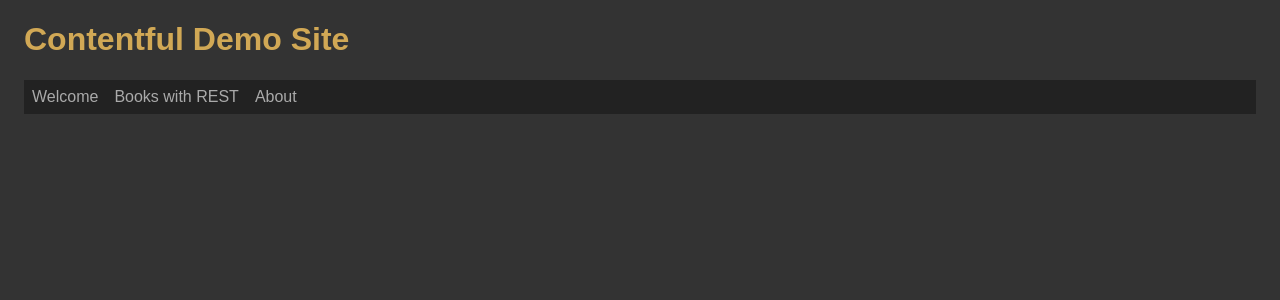
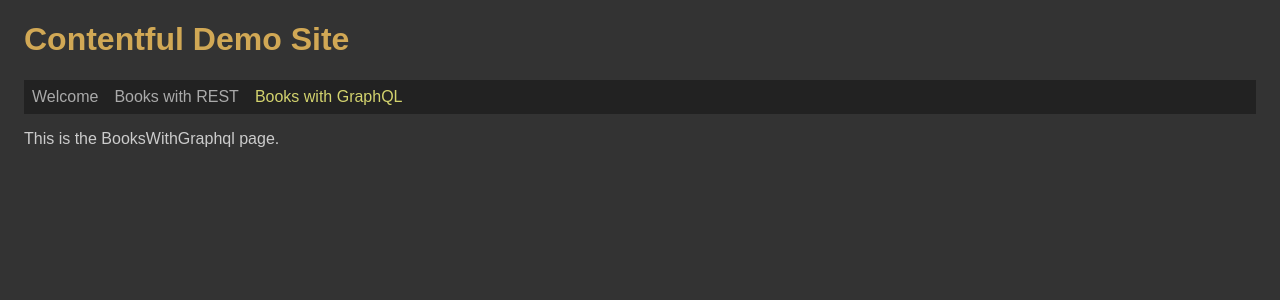
Before and after one commit to edwardtanguay/et008-contentful-react, a React (Vite) app: page /booksWithGraphql in a window 1280 px wide. Shown: the top 300 px of the page. Built offline with nearby package versions, Linux system fonts and the light colour scheme; no server answers.

Commit message:
graphql works with then

```diff
--- a/src/App.tsx
+++ b/src/App.tsx
@@ -1,8 +1,8 @@
 import './App.scss';
 import { NavLink, Routes, Route, Navigate } from 'react-router-dom';
 import { PageWelcome } from './pages/PageWelcome';
-import { PageAbout } from './pages/PageAbout';
 import { PageBooksWithRest } from './pages/PageBooksWithRest';
+import { PageBooksWithGraphql } from './pages/PageBooksWithGraphql';
 
 function App() {
 	return (
@@ -11,13 +11,13 @@
 			<nav>
 				<NavLink to="/welcome">Welcome</NavLink>
 				<NavLink to="/booksWithRest">Books with REST</NavLink>
-				<NavLink to="/about">About</NavLink>
+				<NavLink to="/booksWithGraphql">Books with GraphQL</NavLink>
 			</nav>
 
 			<Routes>
 				<Route path="/welcome" element={<PageWelcome />} />
 				<Route path="/booksWithRest" element={<PageBooksWithRest />} />
-				<Route path="/about" element={<PageAbout />} />
+				<Route path="/booksWithGraphql" element={<PageBooksWithGraphql />} />
 				<Route path="/" element={<Navigate to="/welcome" replace />} />
 			</Routes>
 		</div>
--- a/src/pages/PageAbout.tsx
+++ /dev/null
@@ -1,7 +0,0 @@
-export const PageAbout = () => {
-	return (
-		<>
-			<p>This is the about page.</p>
-		</>
-	);
-};
--- /dev/null
+++ b/src/pages/PageBooksWithGraphql.tsx
@@ -0,0 +1,34 @@
+export const PageBooksWithGraphql = () => {
+	const query = `
+{
+  bookCollection {
+    items {
+      title
+      description
+      bookImage {
+        url
+      }
+    }
+  }
+}
+	`;
+
+	window
+		.fetch(
+			'https://graphql.contentful.com/content/v1/spaces/ksa3691cd4ua?access_token=HybRmB8-wshplsjKMC_-UWyHW9xR82Zc8UiFL6jg518',
+			{
+				method: 'POST',
+				headers: {
+					'Content-Type': 'application/json',
+				},
+				body: JSON.stringify({ query }),
+			}
+		)
+		.then((response) => response.json())
+		.then((json) => console.log(json.data));
+	return (
+		<div className="page pageBooksWithGraphql">
+			<p>This is the BooksWithGraphql page.</p>
+		</div>
+	);
+};
```
